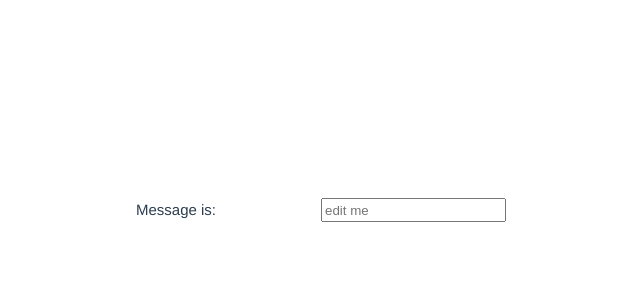
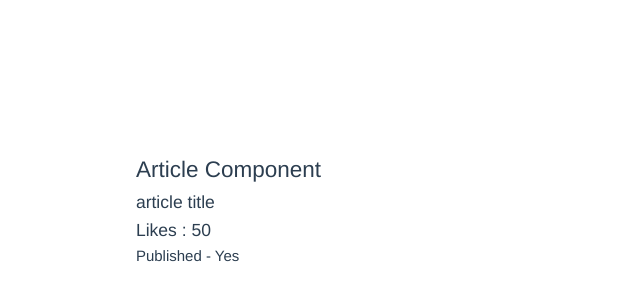
Before and after one commit to EstherTHHS/codevuelution, a Vue app: page / in a window 1280 px wide. Shown: the part 220-520 px from the top of the page, without its empty margins (319-959 px from the left). Built offline with nearby package versions, Linux system fonts and the light colour scheme.

Commit message:
props and non-props

```diff
--- a/src/App.vue
+++ b/src/App.vue
@@ -1,19 +1,33 @@
 <script setup></script>
 
 <template>
-  <p>Message is: {{ message }}</p>
-  <input v-model="message" placeholder="edit me" />
+  <!-- <Greet name="rooney" nick-mame="shlc" />
+  <Greet name="thhs" nickName="esther" />
+  <Greet :name="name" :nickName="channel" /> -->
+
+  <Article id="art" title="article title" :likes="50" :isPublished="true" />
 </template>
 
 <script>
+import Greet from './components/Greet.vue'
+import Article from './components/Article.vue'
+
 export default {
   name: 'App',
   setup() {
+    return {}
+  },
+  methods: {},
+  components: {
+    Greet,
+    Article
+  },
+  data() {
     return {
-      message: ''
+      name: 'asdf',
+      channel: 'Code'
     }
-  },
-  methods: {}
+  }
 }
 </script>
 
--- /dev/null
+++ b/src/components/Article.vue
@@ -0,0 +1,28 @@
+<template>
+  <div>
+    <h2>Article Component</h2>
+    <h3 v-bind="$attrs">
+      {{ title }}
+    </h3>
+    <h3>Likes : {{ likes }}</h3>
+    <p>Published - {{ isPublished ? 'Yes' : 'No' }}</p>
+  </div>
+</template>
+
+<script>
+export default {
+  name: 'Article',
+  props: {
+    title: {
+      type: String,
+      required: true,
+      default: 'Article default title'
+    },
+    likes: Number,
+    isPublished: Boolean
+  },
+  inheritAttrs: false
+}
+</script>
+
+<style scoped></style>
--- /dev/null
+++ b/src/components/Greet.vue
@@ -0,0 +1,12 @@
+<template>
+  <h2>hello {{ name }} a.k.a {{ nickName }}</h2>
+</template>
+
+<script>
+export default {
+  name: 'Greet',
+  props: ['name', 'nickName']
+}
+</script>
+
+<style scoped></style>
```
Also changed, not shown: src/components/ComponentC.vue (added, +11 -0 lines), src/components/ComponentE.vue (added), src/components/ComponentF.vue (added).
